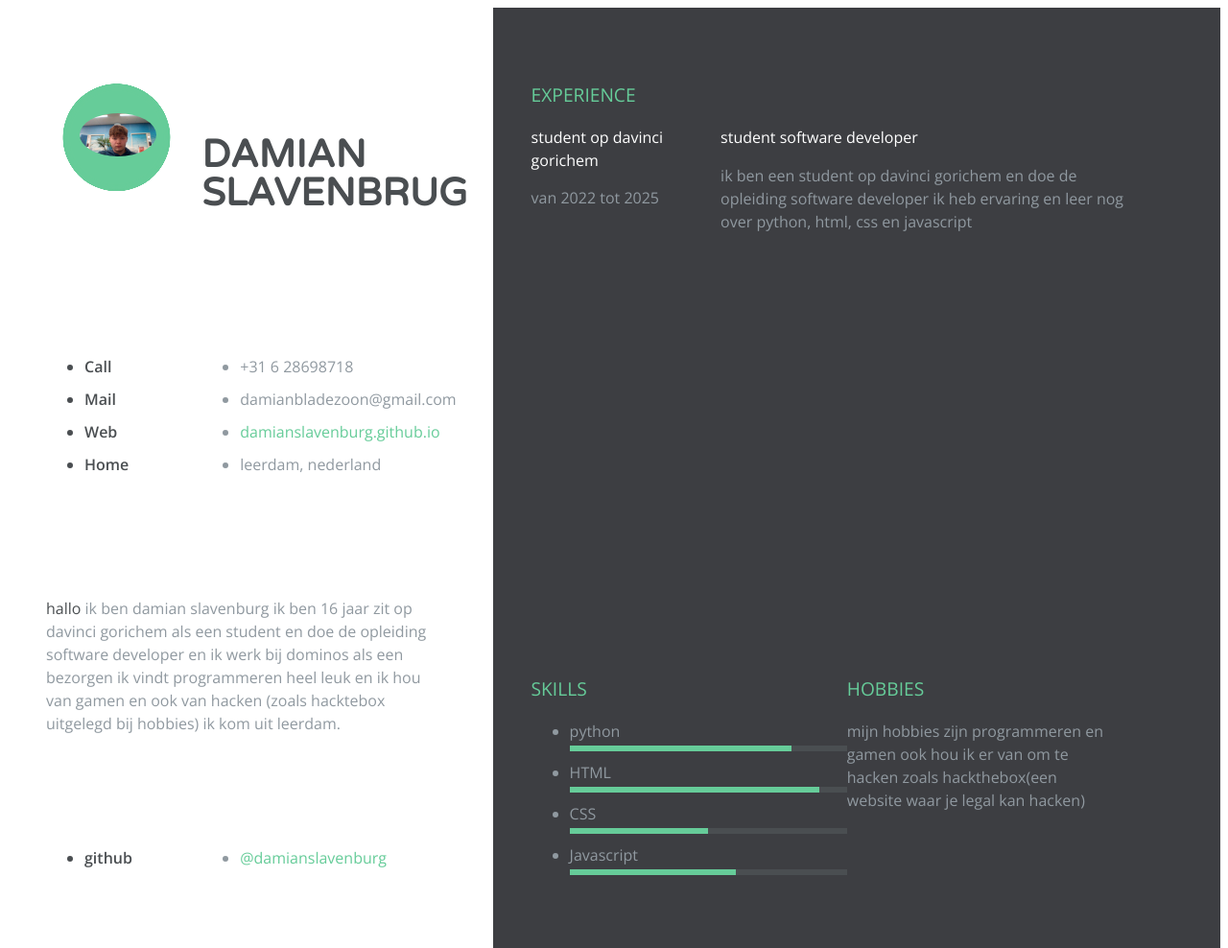
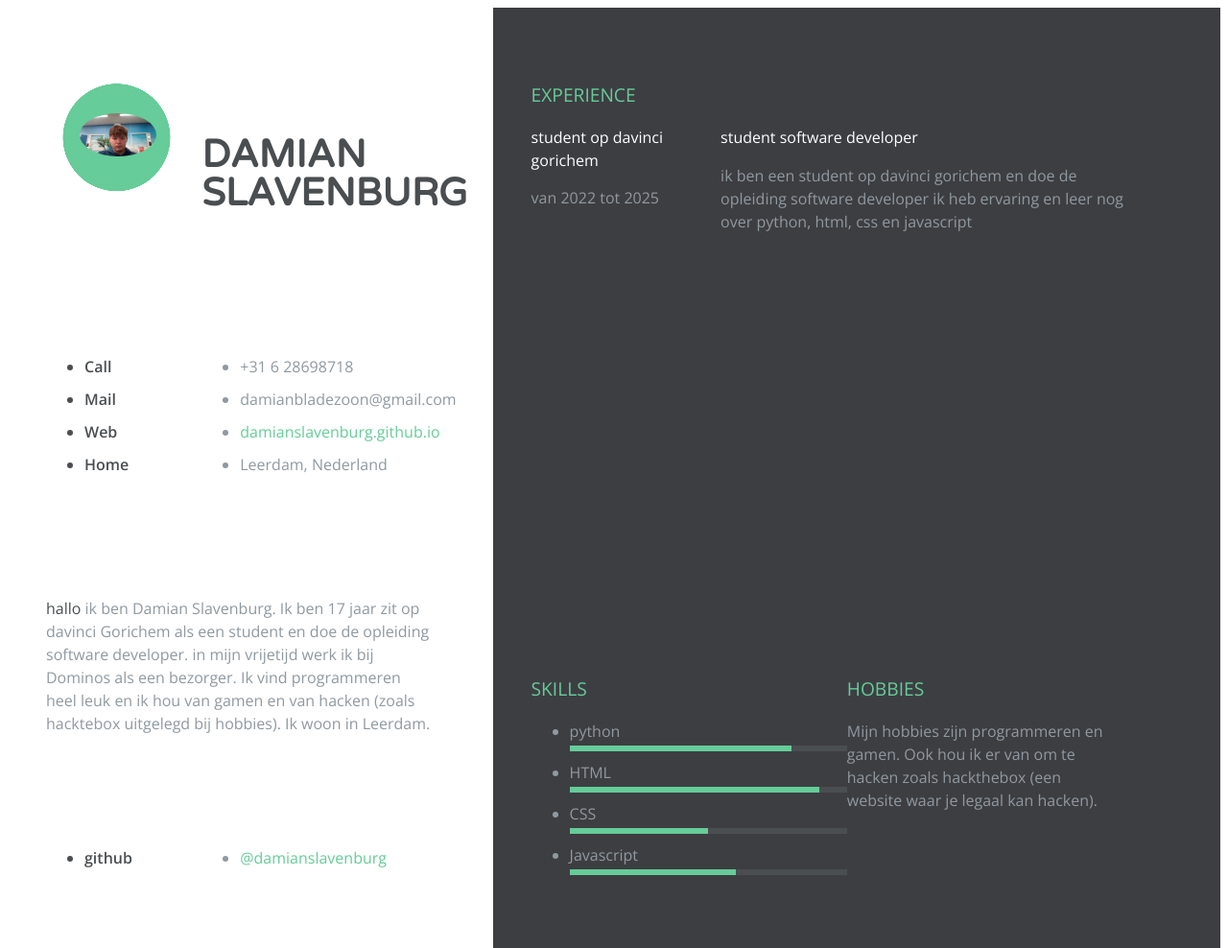
Before and after one commit to damianslavenburg/damianslavenburg.github.io, a plain HTML site: page index.html in a window 1280 px wide. Shown: the whole page at 96% size. Drawn offline with nearby package versions, Linux system fonts and the light colour scheme.

Commit message:
Update index.html

```diff
--- a/index.html
+++ b/index.html
@@ -48,7 +48,7 @@
              <div class="clearfix"></div>
      </div>
           <div class="name-wrapper">
-            <h1>Damian <br/>Slavenbrug</h1>
+            <h1>Damian <br/>Slavenburg</h1>
           </div>
           <div class="clearfix"></div>
           <div class="contact-info clearfix">
@@ -62,11 +62,11 @@
                 <li>+31 6 28698718</li>
                 <li>damianbladezoon@gmail.com</li> <!-- YOUR EMAIL -->
                 <li><a href="#">damianslavenburg.github.io</a></li> <!-- YOUR WEBSITE  -->
-                <li>leerdam, nederland</li> <!-- YOUR STATE AND COUNTRY  -->
+                <li>Leerdam, Nederland</li> <!-- YOUR STATE AND COUNTRY  -->
             </ul>
           </div>
           <div class="contact-presentation"> <!-- YOUR PRESENTATION RESUME  -->
-              <p><span class="bold">hallo</span> ik ben damian slavenburg ik ben 16 jaar zit op davinci gorichem als een student en doe de opleiding software developer en ik werk bij dominos als een bezorgen ik vindt programmeren heel leuk en ik hou van gamen en ook van hacken (zoals hacktebox uitgelegd bij hobbies) ik kom uit leerdam. </p>
+              <p><span class="bold">hallo</span> ik ben Damian Slavenburg. Ik ben 17 jaar zit op davinci Gorichem als een student en doe de opleiding software developer. in mijn vrijetijd  werk ik bij Dominos als een bezorger. Ik vind programmeren heel leuk en ik hou van gamen en van hacken (zoals hacktebox uitgelegd bij hobbies). Ik woon in Leerdam. </p>
           </div>
           <div class="contact-social clearfix">
               <ul class="list-titles">
@@ -114,7 +114,7 @@
 
           <div class="section-wrapper clearfix">
             <h3 class="section-title">Hobbies</h3>  <!-- DESCRIPTION OF YOUR HOBBIES -->
-            <p>mijn hobbies zijn programmeren en gamen ook hou ik er van om te hacken zoals hackthebox(een website waar je legal kan hacken)</p>
+            <p>Mijn hobbies zijn programmeren en gamen. Ook hou ik er van om te hacken zoals hackthebox (een website waar je legaal kan hacken).</p>
 
           </div>
 
```
